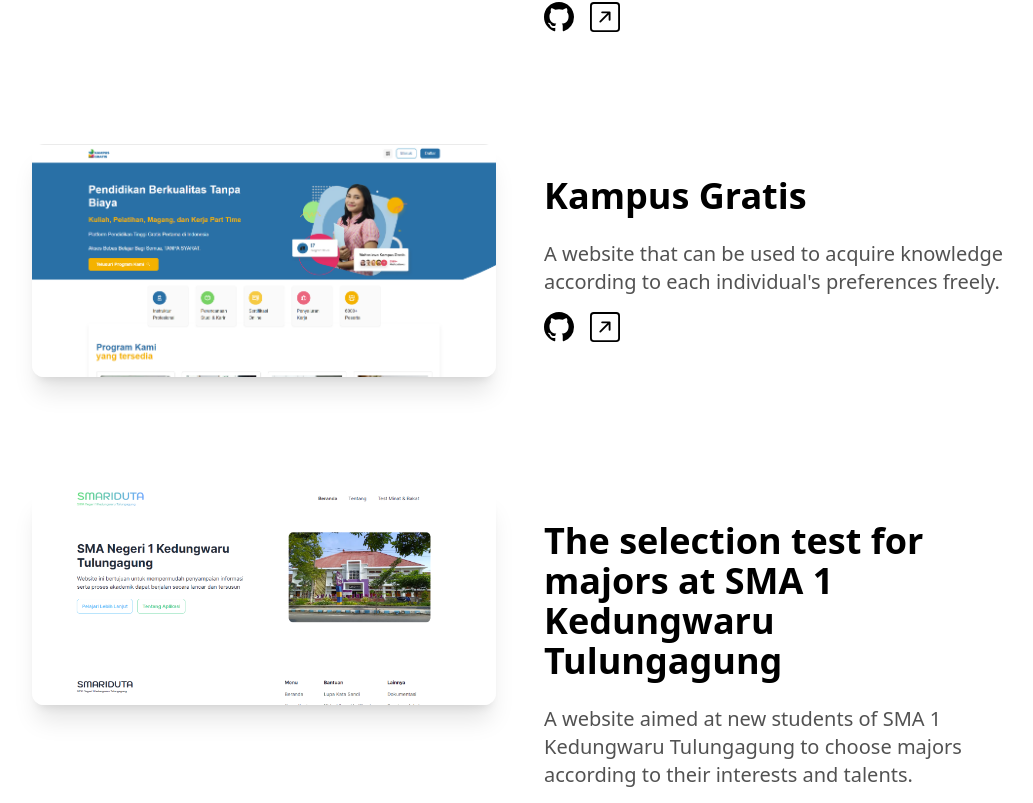
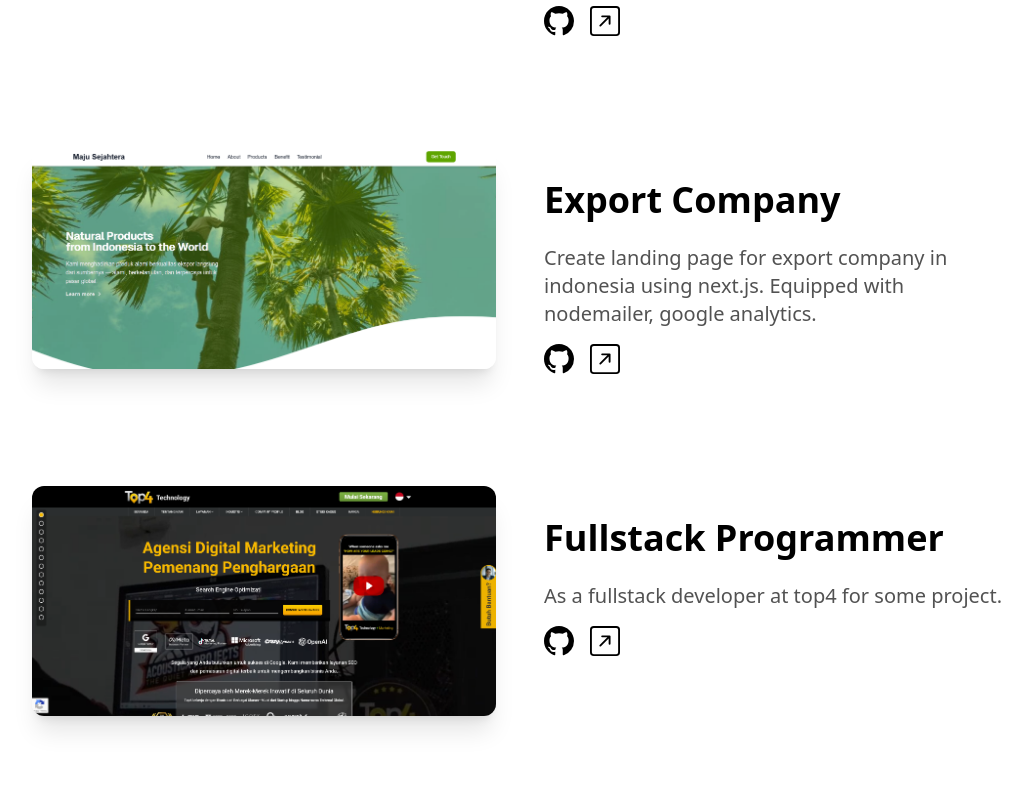
Before and after one commit to Achareeya-Wicaksa/curicullumvitae, a Next.js app: page / in a window 1280 px wide. Shown: the part 2087-2890 px from the top of the page, without its empty margins (120-1153 px from the left). Built offline with nearby package versions, Linux system fonts and the light colour scheme.

Commit message:
Update ProjectsSection.tsx

```diff
--- a/components/ProjectsSection.tsx
+++ b/components/ProjectsSection.tsx
@@ -63,7 +63,7 @@ const ProjectsSection = () => {
       </h1>
 
       <div className="flex flex-col space-y-28">
-        {projects.map((project, idx) => {
+        {[...projects].reverse().map((project, idx) => {
           return (
             <div key={idx}>
               <SlideUp offset="-300px 0px -300px 0px">
```
